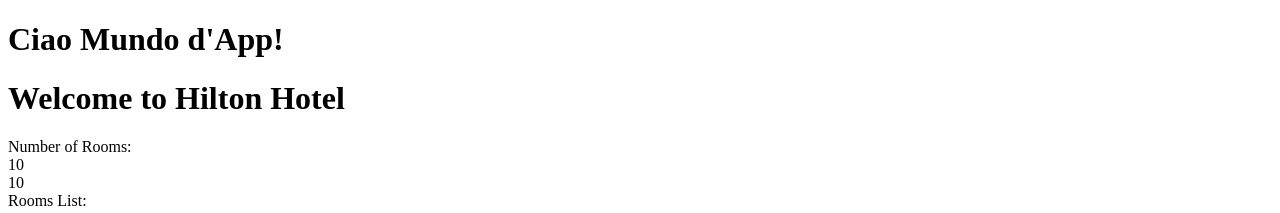
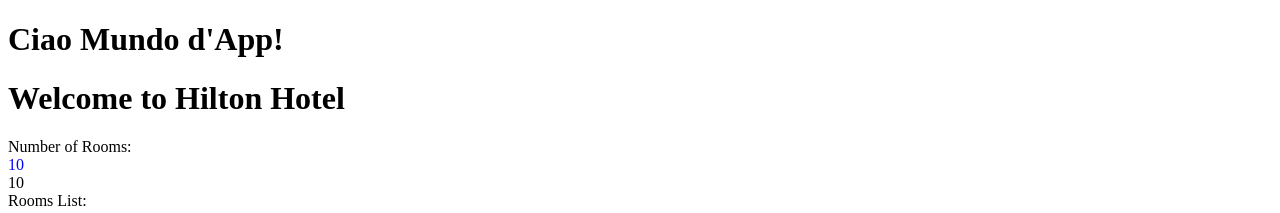
Before and after one commit to MarkRasavong/angular-hotel-inv, an Angular app: page / in a window 1280 px wide. Shown: the top 213 px of the page. Built offline with nearby package versions, Linux system fonts and the light colour scheme.

Commit message:
add: ngStyle && final of Directives

```diff
--- a/src/app/rooms/rooms.component.html
+++ b/src/app/rooms/rooms.component.html
@@ -2,7 +2,7 @@
 <!-- Property Binding-->
 <div [hidden]="hideRooms">
   Number of Rooms:
-  <div [innerText]="numberOfRooms"></div>
+  <div [ngStyle]="{'color': rooms.availableRooms ? 'blue' : 'red'}" [innerText]="numberOfRooms"></div>
   <!-- same as document.getElementBtId('numberBtRooms').innerText = numberOfRooms -->
 </div>
 
```
